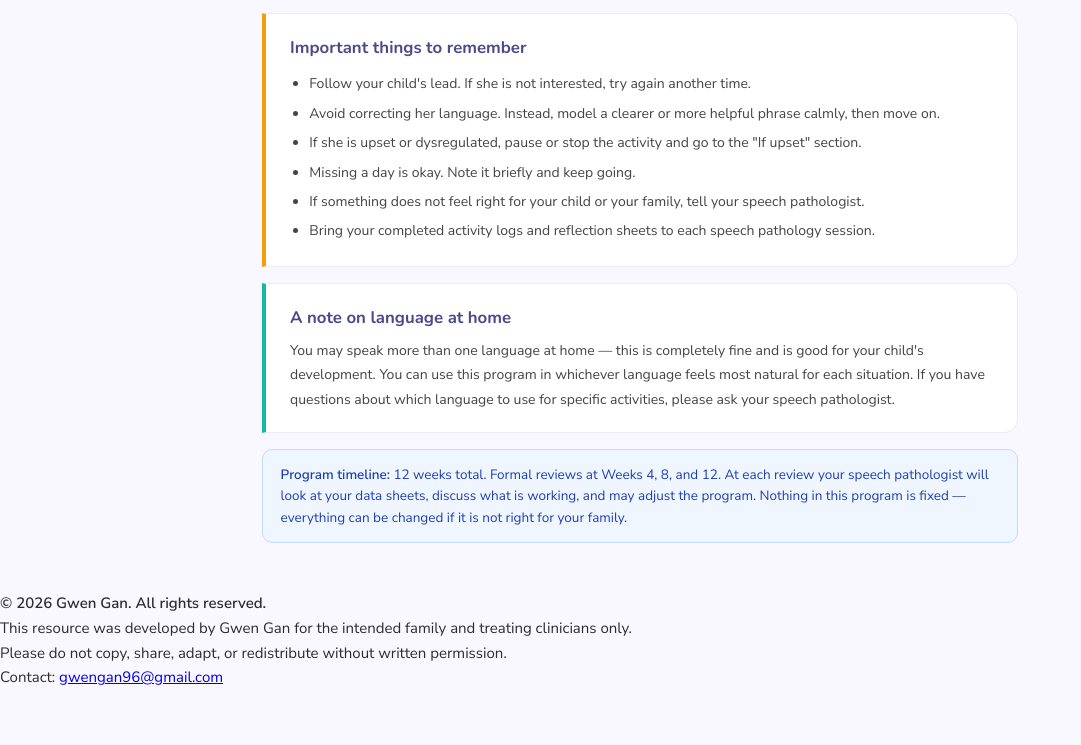
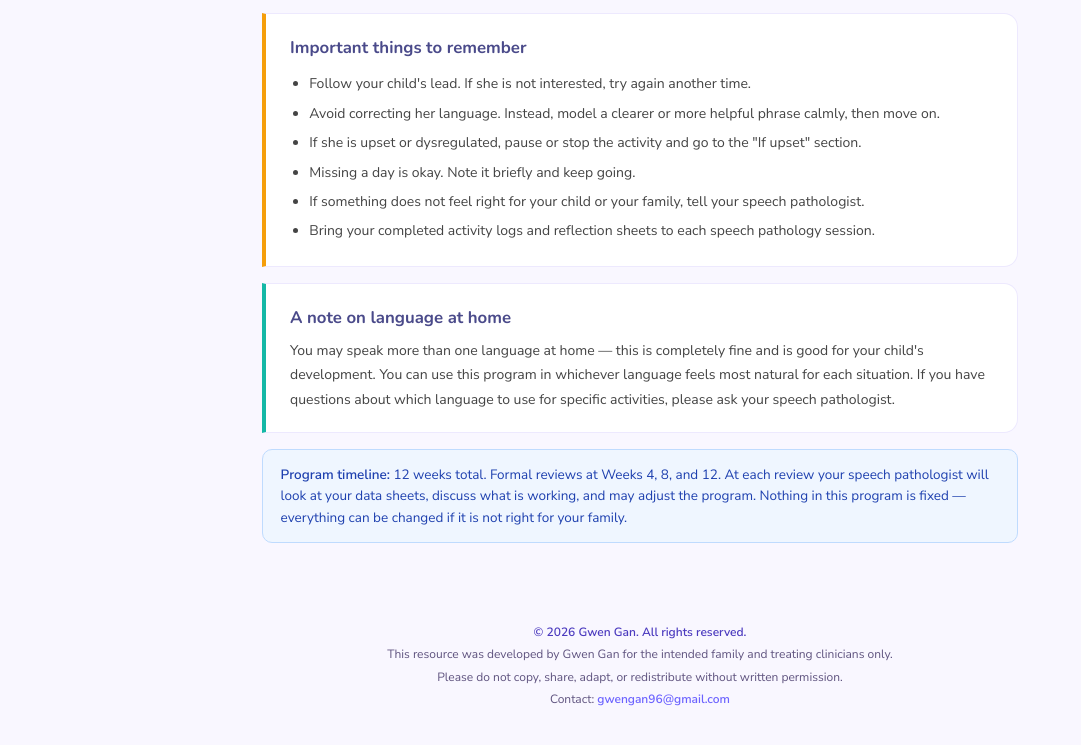
Before and after one commit to gwengan/Lassya-Home-Program, a plain HTML site: page index.html in a window 1280 px wide. Shown: the part 896-1641 px from the top of the page, without its empty margins (0-1081 px from the left). Before the commit the page ends 1586 px from the top, so only its background shows below. Drawn offline with nearby package versions, Linux system fonts and the light colour scheme.

Commit message:
Update index.html

```diff
--- a/index.html
+++ b/index.html
@@ -111,7 +111,13 @@ h3{font-family:'Nunito',sans-serif;font-size:1.05rem;font-weight:700;color:#4a4a
 .rule-box h4{font-family:'Nunito',sans-serif;font-weight:700;color:#4c3bbf;margin-bottom:.4rem;font-size:.95rem}
 .sp-choice{display:inline-flex;align-items:center;gap:6px;white-space:nowrap;line-height:1.2}
 .sp-choice input{margin:0;flex:0 0 auto}
-@media(max-width:600px){.sp-choice{white-space:normal}}
+footer.footer-note{display:block!important;visibility:visible!important;clear:both;max-width:920px;margin:2rem auto 1.5rem;padding:0 1.5rem 1.5rem;text-align:center;font-size:12px;color:#5f537f;line-height:1.6}
+footer.footer-note p{display:block!important;visibility:visible!important;margin:.2rem 0}
+footer.footer-note strong{color:#4c3bbf;font-weight:700}
+footer.footer-note a{color:#6C63FF;text-decoration:none;font-weight:600}
+footer.footer-note a:hover{text-decoration:underline}
+.footer-permission{white-space:nowrap}
+@media(max-width:600px){.sp-choice{white-space:normal}.footer-permission{white-space:normal}}
 @media(max-width:600px){.section{padding:1.25rem}.act-row{grid-template-columns:1fr}.strat-grid{grid-template-columns:1fr}.hero{padding:2.5rem 1.25rem 2.75rem}.hero h1{font-size:1.55rem}.hero p{font-size:14px;max-width:340px}.gloss-row{grid-template-columns:1fr}}
 @media print{body{background:#fff}body *{visibility:hidden!important}#data,#data *{visibility:visible!important}#data{display:block!important;position:absolute;left:0;top:0;width:100%;max-width:none;padding:.5rem;margin:0}.hero,nav,.conf-bar,.sp-note,button,.print-hide{display:none!important}.ds-body,.card{break-inside:avoid}.section:not(#data){display:none!important}}
 </style>
```
